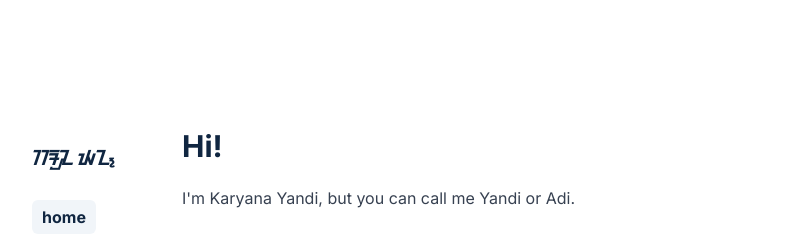
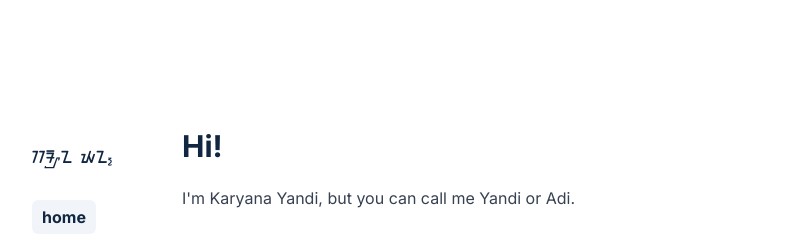
Before and after one commit to karyanayandi/yandi.me, a Next.js app: page / in a window 1280 px wide. Shown: the top 234 px of the page, without its empty margins (160-948 px from the left). Built offline with nearby package versions, Linux system fonts and the light colour scheme.

Commit message:
fix sundanese font not showing

```diff
--- a/src/app/layout.tsx
+++ b/src/app/layout.tsx
@@ -1,4 +1,5 @@
 import * as React from "react"
+import localFont from "next/font/local"
 import { Metadata } from "next"
 import { Inter } from "next/font/google"
 import { Analytics } from "@vercel/analytics/react"
@@ -8,6 +9,13 @@ import Sidebar from "@/components/Sidebar"
 import { cn } from "@/lib/cn"
 
 const inter = Inter({ subsets: ["latin"] })
+
+const sundanese = localFont({
+  src: "../../public/fonts/SundaneseUnicode-2.0.ttf",
+  weight: "700",
+  variable: "--font-sundanese",
+  display: "swap",
+})
 
 export const metadata: Metadata = {
   title: {
@@ -58,7 +66,11 @@ export default function RootLayout({
   return (
     <html
       lang="en"
-      className={cn("bg-background text-foreground", inter.className)}
+      className={cn(
+        "bg-background text-foreground",
+        inter.className,
+        sundanese.variable,
+      )}
     >
       <body className="mx-4 mb-40 mt-8 flex max-w-4xl flex-col antialiased md:mt-20 md:flex-row lg:mx-auto lg:mt-32">
         <Sidebar />
--- a/src/components/Sidebar.tsx
+++ b/src/components/Sidebar.tsx
@@ -1,18 +1,10 @@
 "use client"
 
 import NextLink from "next/link"
-import localFont from "next/font/local"
 import { usePathname } from "next/navigation"
 import { LayoutGroup, motion } from "framer-motion"
 
 import { cn } from "@/lib/cn"
-
-const sundanese = localFont({
-  src: "../../public/fonts/SundaneseUnicode-2.0.ttf",
-  weight: "700",
-  variable: "--font-sundanese",
-  display: "swap",
-})
 
 const navItems = {
   "/": {
@@ -59,12 +51,7 @@ export default function Navbar() {
             className="fade relative flex scroll-pr-6 flex-row items-start px-4 pb-0 md:relative md:flex-col md:overflow-auto md:px-0"
             id="nav"
           >
-            <div
-              className={cn(
-                "my-4 hidden h-10 w-full text-xl font-bold text-foreground md:flex",
-                sundanese.variable,
-              )}
-            >
+            <div className="my-4 hidden h-10 w-full font-sundanese text-xl font-bold text-foreground md:flex">
               ᮊᮛᮡᮔ ᮚᮔ᮪
             </div>
             <div className="mb-2 mt-2 flex flex-row space-x-0 pr-10 md:mt-0 md:flex-col">
--- a/tailwind.config.ts
+++ b/tailwind.config.ts
@@ -63,6 +63,7 @@ export default {
       },
       fontFamily: {
         sans: ["var(--font-sans)", ...fontFamily.sans],
+        sundanese: ["var(--font-sundanese)"],
       },
       typography: {
         quoteless: {
```
